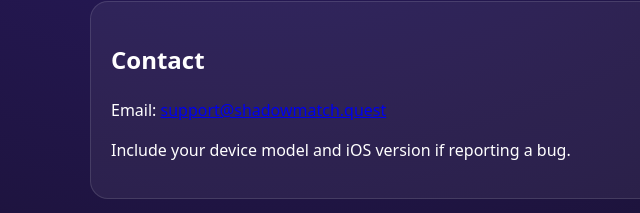
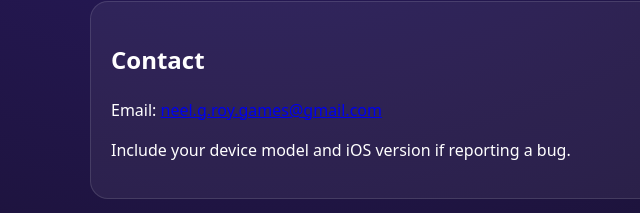
Before and after one commit to nroy01/shadow-match-game, a plain HTML site: page support.html in a window 1280 px wide. Shown: the part 237-450 px from the top of the page, 0-640 px from the left. Drawn offline with Linux system fonts and the light colour scheme.

Commit message:
Update support.html

```diff
--- a/support.html
+++ b/support.html
@@ -25,7 +25,7 @@
   <section class="card">
     <h2>Contact</h2>
     <!-- Replace the email with your real support email -->
-    <p>Email: <a href="mailto:support@shadowmatch.quest?subject=Shadow%20Match%20Quest%20Support">support@shadowmatch.quest</a></p>
+    <p>Email: <a href="mailto:neel.g.roy.games@gmail.com?subject=Shadow%20Match%20Quest%20Support">neel.g.roy.games@gmail.com</a></p>
     <p>Include your device model and iOS version if reporting a bug.</p>
   </section>
 
```
